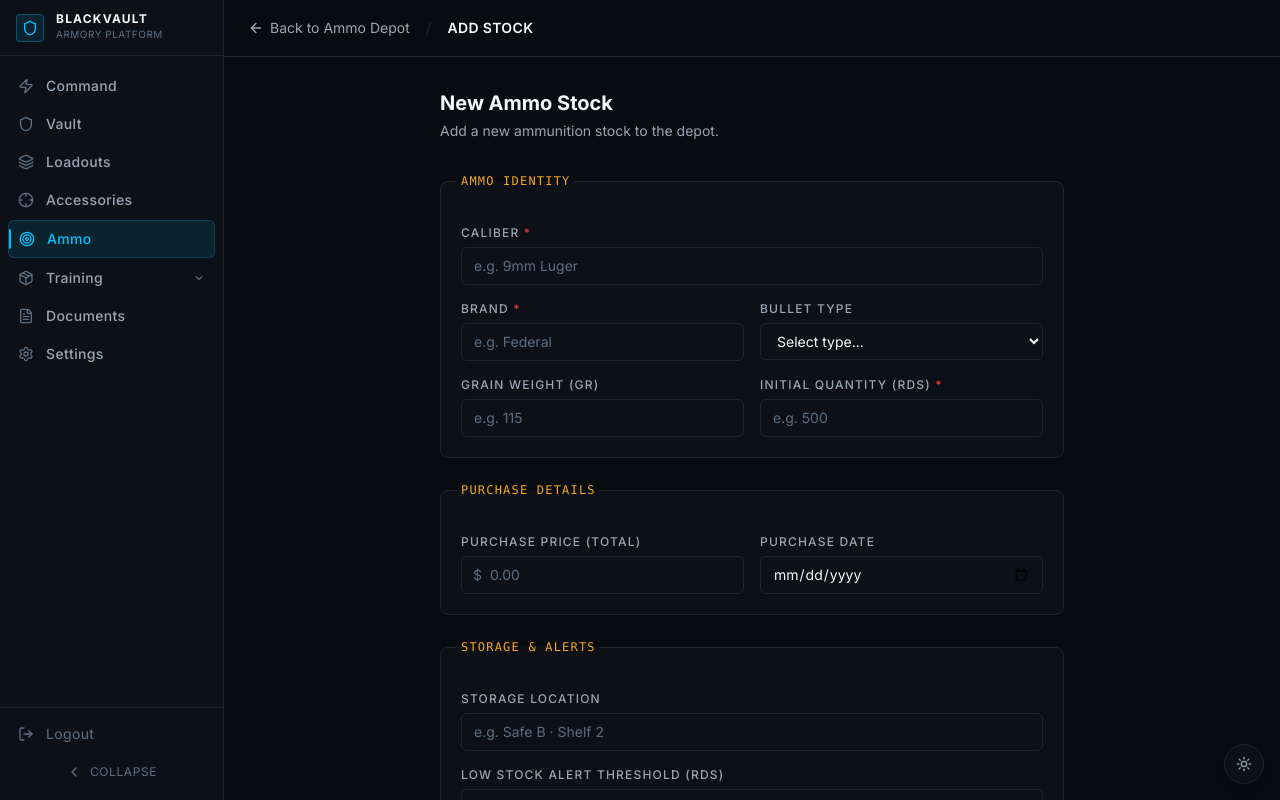
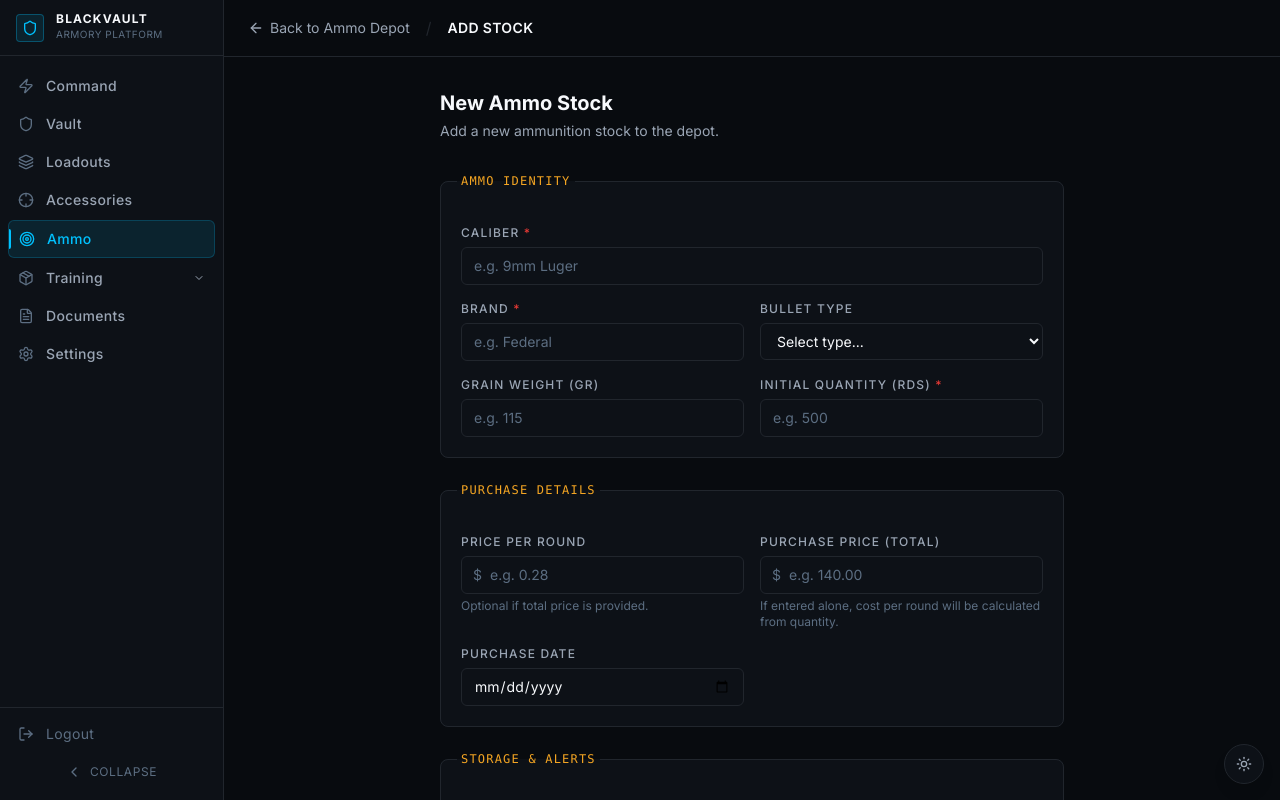
Before and after one commit to theaveragedeveloper/ProjectBlackVault, a Next.js app: page /ammo/new in a window 1280 px wide. Built offline with nearby package versions, Linux system fonts and the light colour scheme.

Commit message:
Add total-price ammo entry and caliber avg cost display

```diff
--- a/src/app/ammo/new/page.tsx
+++ b/src/app/ammo/new/page.tsx
@@ -36,6 +36,7 @@ export default function NewAmmoStockPage() {
       bulletType: (data.get("bulletType") as string) || null,
       quantity: Number(data.get("quantity")) || 0,
       purchasePrice: data.get("purchasePrice") ? Number(data.get("purchasePrice")) : null,
+      purchasePriceTotal: data.get("purchasePriceTotal") ? Number(data.get("purchasePriceTotal")) : null,
       purchaseDate: (data.get("purchaseDate") as string) || null,
       storageLocation: (data.get("storageLocation") as string) || null,
       lowStockAlert: data.get("lowStockAlert") ? Number(data.get("lowStockAlert")) : null,
@@ -215,7 +216,7 @@ export default function NewAmmoStockPage() {
             <div className="grid grid-cols-1 sm:grid-cols-2 gap-4">
               <div>
                 <label htmlFor="purchasePrice" className={LABEL_CLASS}>
-                  Purchase Price (total)
+                  Price per Round
                 </label>
                 <div className="relative">
                   <span className="absolute left-3 top-1/2 -translate-y-1/2 text-vault-text-faint text-sm">$</span>
@@ -225,10 +226,29 @@ export default function NewAmmoStockPage() {
                     type="number"
                     min="0"
                     step="0.01"
-                    placeholder="0.00"
+                    placeholder="e.g. 0.28"
                     className={`${INPUT_CLASS} pl-7`}
                   />
                 </div>
+                <p className="text-xs text-vault-text-faint mt-1">Optional if total price is provided.</p>
+              </div>
+              <div>
+                <label htmlFor="purchasePriceTotal" className={LABEL_CLASS}>
+                  Purchase Price (total)
+                </label>
+                <div className="relative">
+                  <span className="absolute left-3 top-1/2 -translate-y-1/2 text-vault-text-faint text-sm">$</span>
+                  <input
+                    id="purchasePriceTotal"
+                    name="purchasePriceTotal"
+                    type="number"
+                    min="0"
+                    step="0.01"
+                    placeholder="e.g. 140.00"
+                    className={`${INPUT_CLASS} pl-7`}
+                  />
+                </div>
+                <p className="text-xs text-vault-text-faint mt-1">If entered alone, cost per round will be calculated from quantity.</p>
               </div>
               <div>
                 <label htmlFor="purchaseDate" className={LABEL_CLASS}>
--- a/src/app/ammo/page.tsx
+++ b/src/app/ammo/page.tsx
@@ -51,6 +51,21 @@ const STATUS_STYLES: Record<string, { dot: string; text: string; bg: string; bor
   critical: { dot: "bg-[#E53935] animate-pulse", text: "text-[#E53935]", bg: "bg-[#E53935]/10", border: "border-[#E53935]/30" },
   empty:    { dot: "bg-[#E53935]", text: "text-[#E53935]", bg: "bg-[#E53935]/10", border: "border-[#E53935]/30" },
 };
+
+function avgPricePerRound(stocks: AmmoStock[]): number | null {
+  let pricedRounds = 0;
+  let pricedValue = 0;
+
+  for (const stock of stocks) {
+    if (stock.purchasePrice !== null && stock.purchasePrice !== undefined && stock.purchasePrice > 0) {
+      pricedRounds += stock.quantity;
+      pricedValue += stock.quantity * stock.purchasePrice;
+    }
+  }
+
+  if (pricedRounds === 0) return null;
+  return pricedValue / pricedRounds;
+}
 
 const CALIBER_TEXT_COLORS: Record<string, string> = {
   ok:       "text-[#00C853]",
@@ -537,6 +552,7 @@ export default function AmmoPage() {
               const isExpanded = expandedCalibers.has(group.caliber);
               const styles = STATUS_STYLES[worstStatus];
               const totalColor = CALIBER_TEXT_COLORS[worstStatus];
+              const groupAvgPrice = avgPricePerRound(group.stocks);
 
               return (
                 <div
@@ -558,9 +574,16 @@ export default function AmmoPage() {
                       </div>
                     </div>
                     <div className="flex items-center gap-3">
-                      <p className={`text-2xl font-bold font-mono tabular-nums ${totalColor}`}>
-                        {formatNumber(group.totalQuantity)}
-                      </p>
+                      <div className="text-right">
+                        <p className={`text-2xl font-bold font-mono tabular-nums ${totalColor}`}>
+                          {formatNumber(group.totalQuantity)}
+                        </p>
+                        {groupAvgPrice !== null && (
+                          <p className="text-[10px] text-vault-text-faint font-mono">
+                            avg {formatCurrency(groupAvgPrice ?? 0)}/rd
+                          </p>
+                        )}
+                      </div>
                       {isExpanded ? (
                         <ChevronUp className="w-4 h-4 text-vault-text-faint shrink-0" />
                       ) : (
--- a/src/app/api/ammo/route.ts
+++ b/src/app/api/ammo/route.ts
@@ -70,6 +70,7 @@ export async function POST(request: NextRequest) {
       bulletType,
       quantity,
       purchasePrice,
+      purchasePriceTotal,
       purchaseDate,
       storageLocation,
       lowStockAlert,
@@ -83,14 +84,38 @@ export async function POST(request: NextRequest) {
       );
     }
 
+    if (purchasePrice !== undefined && purchasePrice !== null && Number(purchasePrice) < 0) {
+      return NextResponse.json({ error: "purchasePrice cannot be negative" }, { status: 400 });
+    }
+    if (
+      purchasePriceTotal !== undefined &&
+      purchasePriceTotal !== null &&
+      Number(purchasePriceTotal) < 0
+    ) {
+      return NextResponse.json({ error: "purchasePriceTotal cannot be negative" }, { status: 400 });
+    }
+
+    const quantityValue = Number(quantity ?? 0);
+    const normalizedPerRoundPrice =
+      purchasePrice !== undefined && purchasePrice !== null
+        ? Number(purchasePrice)
+        : purchasePriceTotal !== undefined &&
+            purchasePriceTotal !== null &&
+            quantityValue > 0
+          ? Number(purchasePriceTotal) / quantityValue
+          : null;
+
     const stock = await prisma.ammoStock.create({
       data: {
         caliber,
         brand,
         grainWeight: grainWeight ?? null,
         bulletType: bulletType ?? null,
-        quantity: quantity ?? 0,
-        purchasePrice: purchasePrice ?? null,
+        quantity: quantityValue,
+        purchasePrice:
+          normalizedPerRoundPrice !== null && Number.isFinite(normalizedPerRoundPrice)
+            ? normalizedPerRoundPrice
+            : null,
         purchaseDate: purchaseDate ? new Date(purchaseDate) : null,
         storageLocation: storageLocation ?? null,
         lowStockAlert: lowStockAlert ?? null,
```
